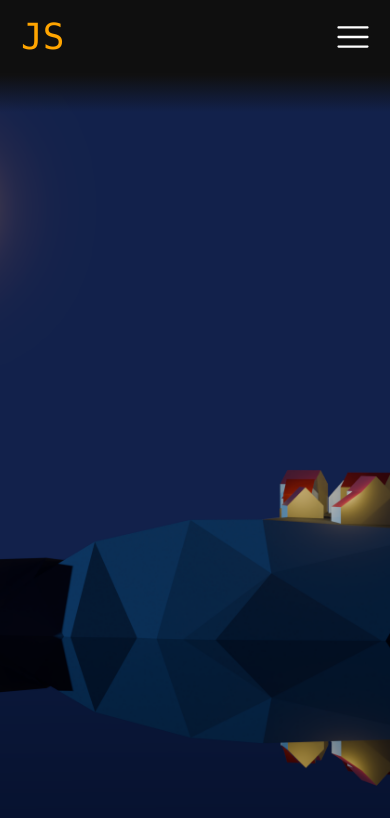
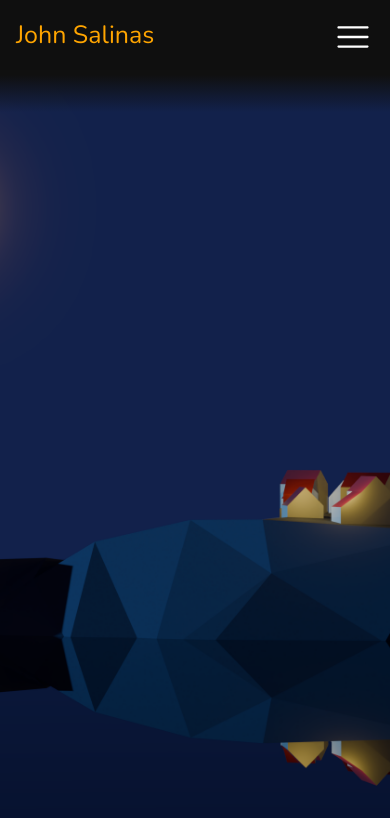
Before and after one commit to JohnSalinas123/Portofolio_JohnS, a React (Vite) app in the folder frontend/: page / in a window 390 px wide. Shown: the top 818 px of the page. Built offline with nearby package versions, Linux system fonts and the light colour scheme.

Commit message:
changed nav elements

```diff
--- a/frontend/src/components/Navbar.css
+++ b/frontend/src/components/Navbar.css
@@ -1,6 +1,21 @@
 .active {
     color: rgb(255, 205, 112);
+    position: relative;
+    display: inline-block;
 }
+
+/*
+.active:not(.logo-link):after {
+    content: "";
+    position: absolute;
+    left: 0;
+    bottom: 0;
+    width: 100%;
+    height: 3px;
+    background-color: orange;
+    border-radius: 5px;
+}
+*/
 
 nav {
     display: flex;
@@ -38,9 +53,8 @@ nav ul li a {
     color: white;
     padding: 0.5rem;
     margin: 0 2rem;
-    border-radius: 0.5rem;
     transition: color 0.3s ease;
-    font-weight: 3wwwwwwwwwwww00;
+    font-weight: 200;
     font-family: 'Nunito', sans-serif;
     font-size: 1.25rem;
 }
@@ -82,14 +96,16 @@ nav .menu svg{
 }
 
 .logo-box {
-    width: 144px;
+    width: 200px;
+    height: 38px;
+    line-height: 38px;
 }
 
 .logo-link {
     display: inline-block;
-    font-size: 32px;
-    font-family: consolas;
-    font-weight: 500;
+    font-size: 25px;
+    font-family: 'Nunito', sans-serif;
+    font-weight: 400;
     text-align: left;
     color: orange;
     text-decoration: none;
@@ -131,16 +147,17 @@ nav .menu svg{
 
 .nav-edge-container {
     min-width: 200px;
+    height: 100%;
 }
 
 @media (max-width: 950px) {
     nav ul li a {
         font-size: 1rem;
-
+        margin: 0.2rem 0.5rem;
     }
 
     .logo-link {
-        font-size: 36px;
+        font-size: 20px;
     }
 
     .logo-box {
@@ -173,6 +190,14 @@ nav .menu svg{
         margin-left: 1rem;
     }
 
+    .logo-box {
+        width: 200px;
+    }
+
+    .logo-link {
+        font-size: 25px;
+    }
+
     .menu-socials {
         display: flex;
         justify-content: center;
@@ -185,7 +210,7 @@ nav .menu svg{
     nav {
         flex-direction: column;
         align-items: start;
-        margin-top: 0;
+
 
     }
 
--- a/frontend/src/components/Navbar.jsx
+++ b/frontend/src/components/Navbar.jsx
@@ -16,12 +16,15 @@ export const Navbar = () => {
             </div>
             <div className="nav-edge-container logo-container">
                 <div className="logo-box">
-                    <NavLink to="/" className="logo-link">JS</NavLink>
+                    <NavLink to="/" className="logo-link">John Salinas</NavLink>
                 </div>
 
             </div>
             <div className="nav-container">
                 <ul className={menuVisible ? "open" : ""}>
+                    <li>
+                        <NavLink to="/">Home</NavLink>
+                    </li>
                     <li>
                         <NavLink to="/about">About</NavLink>
                     </li>
@@ -31,9 +34,7 @@ export const Navbar = () => {
                     <li>
                         <NavLink to="/blog">Blog</NavLink>
                     </li>
-                    <li>
-                        <NavLink to="/contact">Contact</NavLink>
-                    </li>
+
                     <li className="menu-socials">
                         <a href="https://www.linkedin.com/in/johnsalinas123/" target="_blank"><FaLinkedin className="social-icon"/></a>
                         <a href = "mailto: salinasjohn257@gmail.com" target="_blank"><IoIosMail className="social-icon"/></a>
```
